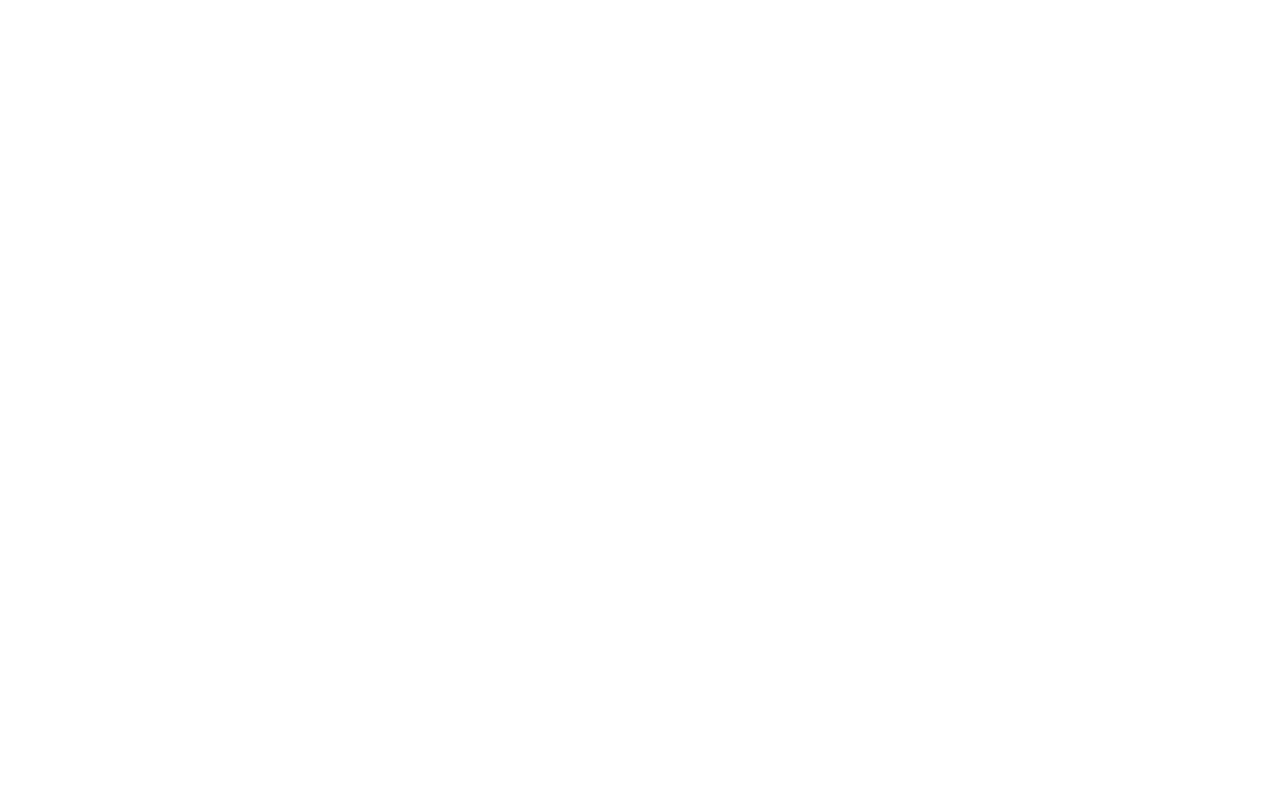
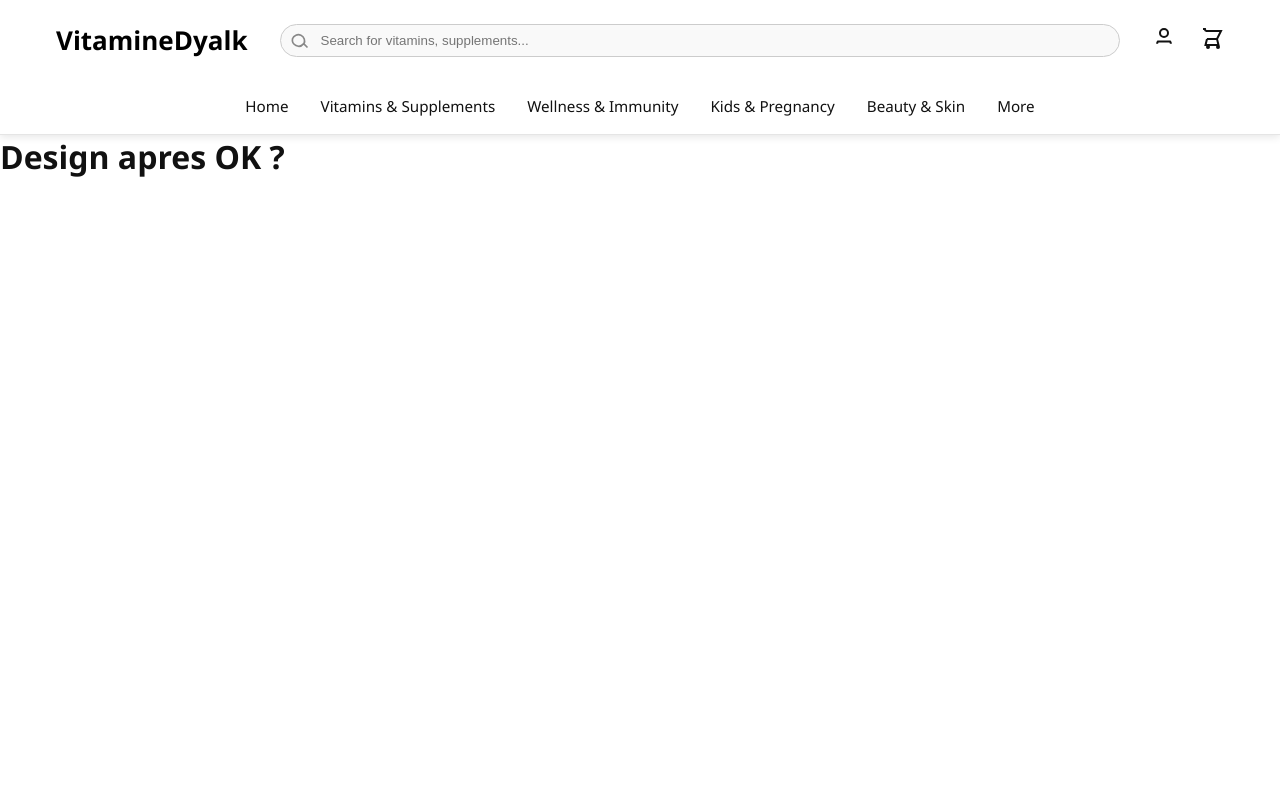
Before and after one commit to wwwwl25/Projet-Stage-Initialization, a PHP site: page / in a window 1280 px wide. Before the commit the page is empty. Run offline with PHP 8.4, Linux system fonts and the light colour scheme; some libraries are stand-ins or nearby versions.

Commit message:
Rename files -- Add nav-bar utility -- Add Basic Home Page (just for now)

```diff
--- a/index.php
+++ b/index.php
@@ -1,116 +1,17 @@
-<?php
-require_once 'Connect.php';
-session_start();
-use PHPMailer\PHPMailer\PHPMailer;
-use PHPMailer\PHPMailer\SMTP;
-use PHPMailer\PHPMailer\Exception;
-
-// PHPMailer includes
-require 'PHPMailer-master/src/Exception.php';
-require 'PHPMailer-master/src/PHPMailer.php';
-require 'PHPMailer-master/src/SMTP.php';
-try{
-$sql = new Connect();
-$db = $sql->conn;
-}catch(mysqli_sql_exception $e){
-    echo "Can't connect to the database .";
-}
-if ($_SERVER["REQUEST_METHOD"] == "POST") {
-    $email = $_POST['email'] ?? '';
-    $password = $_POST['password'] ?? '';
-
-    if (isset($_POST['name'])) {
-        // INSCRIPTION
-        $name = $_POST['name'];
-
-        // Vérifier si l'email est déjà inscrit
-        $check = $db->query("SELECT * FROM registration WHERE email = '$email'");
-        if ($check->num_rows > 0) {
-            echo "<script>alert('❌ Email déjà inscrit. Essayez de vous connecter.');</script>";
-        } else {
-            // verifier le mot de passe
-            $hashedPassword = password_hash($password, PASSWORD_DEFAULT);
-
-            // ajouter dans la base de données
-            $insert = $db->query("INSERT INTO registration (name, email, password) VALUES ('$name', '$email', '$hashedPassword')");
-            if ($insert) {
-                echo "<script>alert('✅ Inscription réussie. Un email a été envoyé.');</script>";
-
-                // ---- ENVOI DES EMAILS ----
-
-                // 1. Email à admin entreprise
-                $adminMail = new PHPMailer(true);
-                try {
-                    $adminMail->CharSet = 'UTF-8';
-                    $adminMail->isSMTP();
-                    $adminMail->Host = 'smtp.gmail.com';
-                    $adminMail->SMTPAuth = true;
-                    $adminMail->Username = 'saadiaabdilah@gmail.com';
-                    $adminMail->Password = 'mawy moxl ugun osia'; // mot de passe app
-                    $adminMail->SMTPSecure = PHPMailer::ENCRYPTION_SMTPS;
-                    $adminMail->Port = 465;
-
-                    $adminMail->setFrom('saadiaabdilah@gmail.com', 'Form Bot');
-                    $adminMail->addAddress('saadiaabdilah@gmail.com', 'Admin');
-                    $adminMail->isHTML(true);
-                    $adminMail->Subject = 'Nouvelle inscription';
-                    $adminMail->Body = "
-                        <p><strong>Nom:</strong> {$name}</p>
-                        <p><strong>Email:</strong> {$email}</p>
-                    ";
-                    $adminMail->AltBody = "Nom: {$name}\nEmail: {$email}";
-
-                    $adminMail->send();
-                } catch (Exception $e) {
-                    echo "<script>alert('❌ Échec de l\'envoi à l\'admin: {$adminMail->ErrorInfo}');</script>";
-                }
-
-                // 2. Email à l'utilisateur
-                $userMail = new PHPMailer(true);
-                try {
-                    $userMail->CharSet = 'UTF-8';
-                    $userMail->isSMTP();
-                    $userMail->Host = 'smtp.gmail.com';
-                    $userMail->SMTPAuth = true;
-                    $userMail->Username = 'saadiaabdilah@gmail.com';
-                    $userMail->Password = 'ckpj coqa icnp rpiv'; // mot de passe app
-                    $userMail->SMTPSecure = PHPMailer::ENCRYPTION_SMTPS;
-                    $userMail->Port = 465;
-
-                    $userMail->setFrom('saadiaabdilah@gmail.com', 'JTR_Shop');
-                    $userMail->addAddress($email, $name);
-                    $userMail->isHTML(true);
-                    $userMail->Subject = '🎉 Félicitations pour votre inscription !';
-                    $userMail->Body = "
-                        <h2>Bienvenue {$name} !</h2>
-                        <p>Merci pour votre inscription sur <strong>JTR_Shop</strong>.</p>
-                        <p>📧 Email: {$email}</p>
-                    ";
-                    $userMail->AltBody = "Bienvenue {$name}, merci pour votre inscription sur JTR_Shop !";
-
-                    $userMail->send();
-                } catch (Exception $e) {
-                    echo "<script>alert('❌ Échec de l\'envoi à l\'utilisateur: {$userMail->ErrorInfo}');</script>";
-                }
-            } else {
-                echo "<script>alert('❌ Échec de l\'inscription.');</script>";
-            }
-        }
-
-    } else {
-        // CONNEXION
-        $check = $db->query("SELECT * FROM registration WHERE email = '$email'");
-        if ($check->num_rows > 0) {
-            $user = $check->fetch_assoc();
-            if (password_verify($password, $user['password'])) {
-                $_SESSION['user'] = $user;
-                echo "<script>alert('✅ Connexion réussie.');</script>";
-            } else {
-                echo "<script>alert('❌ Mot de passe incorrect.');</script>";
-            }
-        } else {
-            echo "<script>alert('❌ Email non trouvé.');</script>";
-        }
-    }
-}
-?>
+<!doctype html>
+<html lang="en">
+<head>
+    <meta charset="UTF-8">
+    <meta name="viewport"
+          content="width=device-width, user-scalable=no, initial-scale=1.0, maximum-scale=1.0, minimum-scale=1.0">
+    <meta http-equiv="X-UA-Compatible" content="ie=edge">
+    <title>Home Page</title>
+    <link rel="stylesheet" href="nav-bar.css">
+</head>
+<body>
+    <?php require 'nav-bar.php'?>
+    <main class="main-content">
+        <h1>Design apres OK ?</h1>
+    </main>
+</body>
+</html>
--- /dev/null
+++ b/nav-bar.css
@@ -0,0 +1,105 @@
+* {
+    margin: 0;
+    padding: 0;
+    box-sizing: border-box;
+}
+
+body {
+    background-color: #ffffff;
+    color: #111111;
+    font-family: 'Segoe UI', Tahoma, Geneva, Verdana, sans-serif;
+}
+
+.navbar {
+    background-color: #ffffff;
+    box-shadow: 0 2px 8px rgba(0, 0, 0, 0.1);
+    padding-bottom: 1rem;
+    border-bottom: 1px solid #e5e5e5;
+}
+
+.navbar-container {
+    max-width: 1200px;
+    margin: 0 auto;
+    padding: 0 1rem;
+    height: 80px;
+    display: flex;
+    align-items: center;
+    justify-content: space-between;
+}
+
+.logo {
+    font-size: 26px;
+    font-weight: bold;
+    color: #000000;
+    text-decoration: none;
+}
+
+.search-wrapper {
+    flex: 1;
+    margin: 0 2rem;
+    position: relative;
+}
+
+.search-input {
+    width: 100%;
+    padding: 0.5rem 0.5rem 0.5rem 2.5rem;
+    border: 1px solid #cccccc;
+    background-color: #f9f9f9;
+    border-radius: 9999px;
+    outline: none;
+    color: #000000;
+}
+
+.search-input:focus {
+    border-color: #000000;
+    box-shadow: 0 0 0 2px #00000022;
+}
+
+.search-icon {
+    width: 20px;
+    height: 20px;
+    position: absolute;
+    top: 50%;
+    left: 10px;
+    transform: translateY(-50%);
+    stroke: #888888;
+}
+
+.icons {
+    display: flex;
+    gap: 1.5rem;
+    align-items: center;
+}
+
+.icon {
+    width: 24px;
+    height: 24px;
+    stroke: #111111;
+    cursor: pointer;
+    transition: stroke 0.3s;
+}
+
+.icon:hover {
+    stroke: #555555;
+}
+
+.nav-links {
+    margin-top: 1rem;
+    display: flex;
+    justify-content: center;
+    gap: 2rem;
+    font-size: 0.95rem;
+    font-weight: 500;
+}
+
+.nav-links a {
+    color: #111111;
+    text-decoration: none;
+    transition: color 0.3s, border-bottom 0.3s;
+    padding-bottom: 2px;
+}
+
+.nav-links a:hover {
+    color: #555555;
+    border-bottom: 1px solid #555555;
+}
--- /dev/null
+++ b/nav-bar.php
@@ -0,0 +1,38 @@
+<nav class="navbar">
+    <div class="navbar-container">
+        <!-- Logo -->
+        <a href="index.php" class="logo">VitamineDyalk</a>
+
+        <!-- Search bar -->
+        <div class="search-wrapper">
+            <input type="text" placeholder="Search for vitamins, supplements..." class="search-input"/>
+            <svg class="search-icon" fill="none" stroke="currentColor" stroke-width="2" viewBox="0 0 24 24">
+                <path d="M21 21l-4.35-4.35m0 0A7.5 7.5 0 103 10.5a7.5 7.5 0 0013.15 6.15z"/>
+            </svg>
+        </div>
+
+        <!-- Icons -->
+        <div class="icons">
+            <a href="signup_signin.view.php" title="signup/login">
+                <svg class="icon" fill="none" stroke="currentColor" stroke-width="2" viewBox="0 0 24 24">
+                    <path d="M5.121 17.804A4 4 0 016 15.5h12a4 4 0 01.879 2.304M12 11a4 4 0 100-8 4 4 0 000 8z" />
+                </svg>
+            </a>
+            <a href="#" title="shopping cart">
+                <svg class="icon" fill="none" stroke="currentColor" stroke-width="2" viewBox="0 0 24 24">
+                    <path d="M3 3h2l.4 2M7 13h10l4-8H5.4M7 13l-1.5 6h13l-1.5-6M9 21a1 1 0 11-2 0 1 1 0 012 0zm10 0a1 1 0 11-2 0 1 1 0 012 0z" />
+                </svg>
+            </a>
+        </div>
+    </div>
+
+    <!-- Nav links -->
+    <div class="nav-links">
+        <a href="#">Home</a>
+        <a href="#">Vitamins & Supplements</a>
+        <a href="#">Wellness & Immunity</a>
+        <a href="#">Kids & Pregnancy</a>
+        <a href="#">Beauty & Skin</a>
+        <a href="#">More</a>
+    </div>
+</nav>
```
Also changed, not shown: signup.css (renamed from style.css, +4 -3 lines), signup.php (added, +117 -0 lines), signup_signin.view.php (renamed from index.html, +8 -6 lines), Images/img.png (renamed from img.png), signup.js (renamed from script.js).
